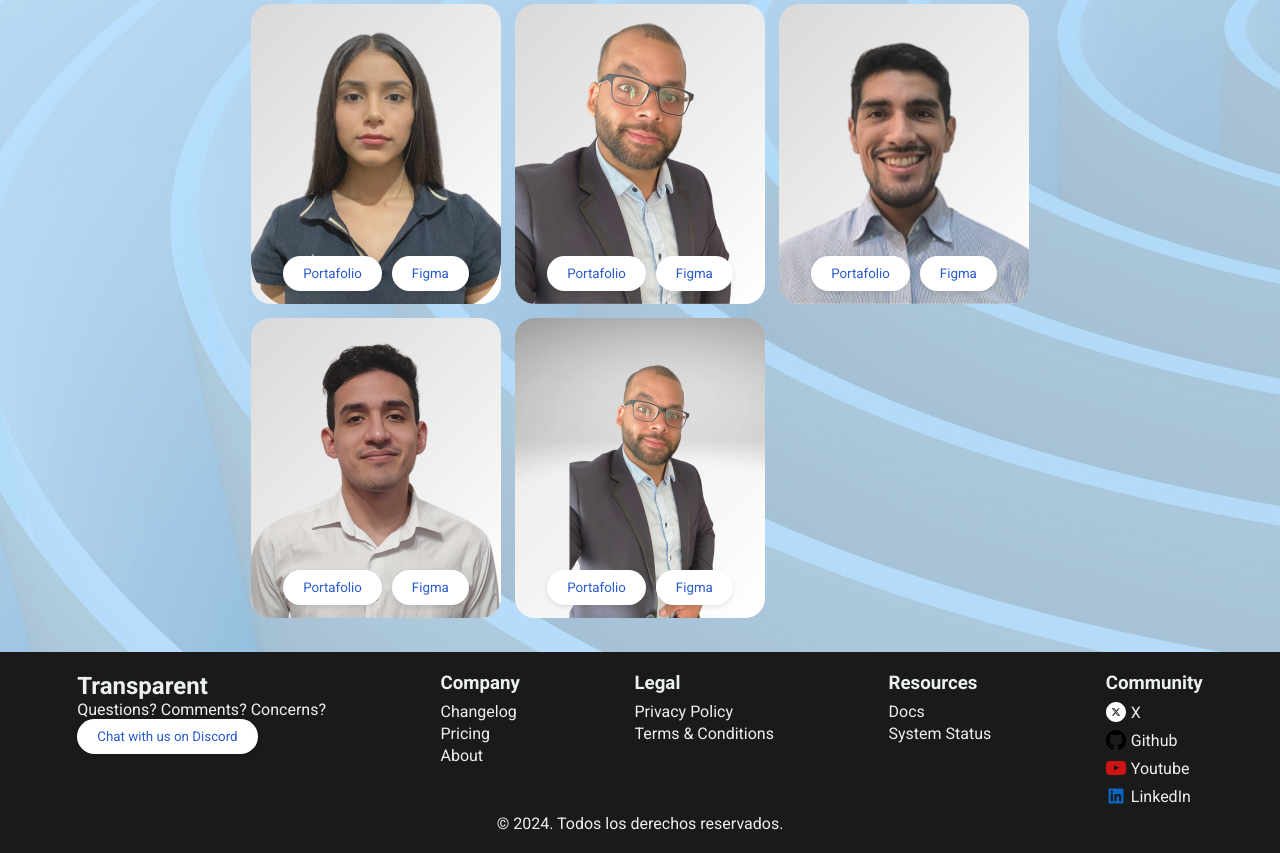
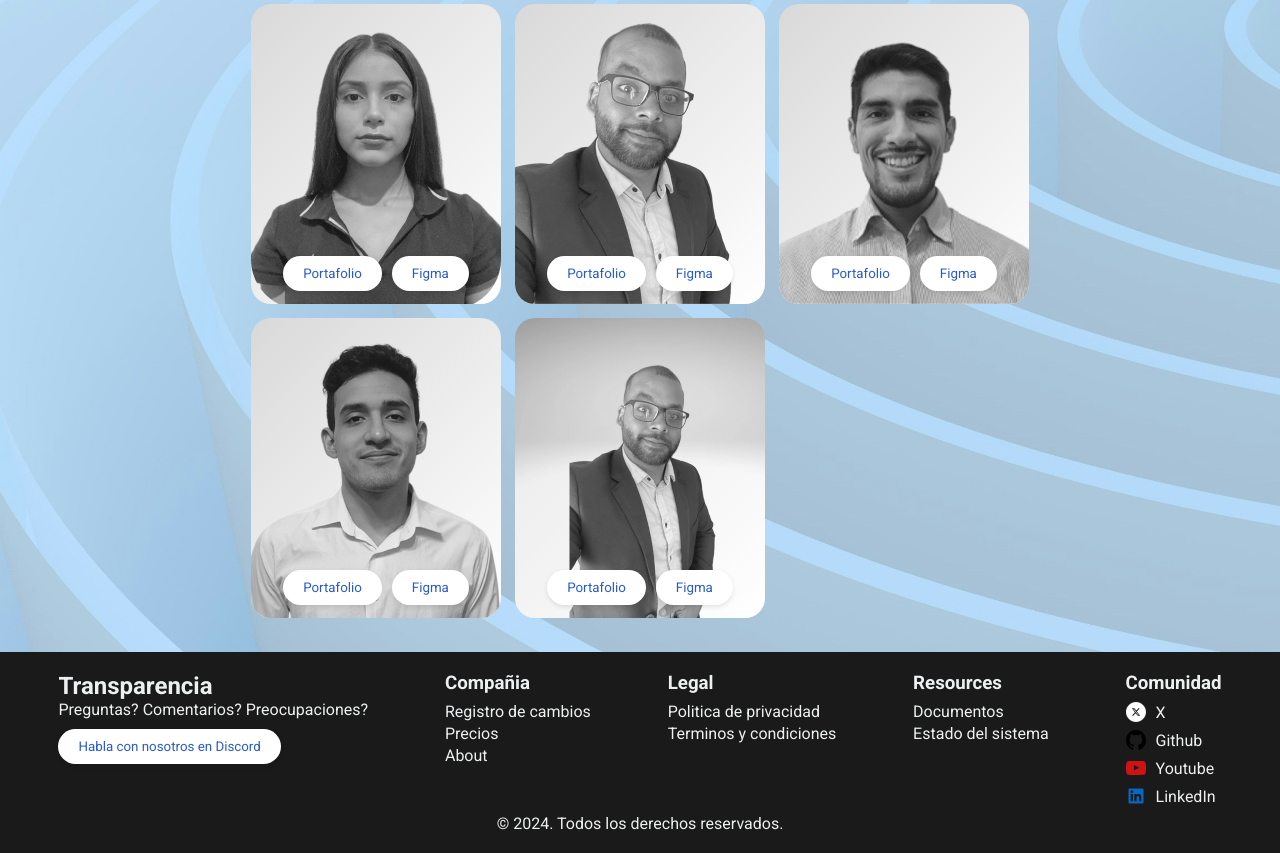
Before and after one commit to NineSoftSolutions/ConsultoraWeb_NineSoftSolutions, a plain HTML site: page pages/nosotros.html in a window 1280 px wide. Shown: the part 347-1200 px from the top of the page. Drawn offline with Linux system fonts and the light colour scheme.

Commit message:
feat: cambio footer

```diff
--- a/css/styles.css
+++ b/css/styles.css
@@ -205,7 +205,7 @@ p {
 
 /* Footer */
 
-.footer-container{
+.footer-container {
   display: flex;
   flex-direction: column;
   background-color: #1a1a1a;
@@ -213,12 +213,12 @@ p {
   padding: 20px;
 }
 
-.footer-grid{
+.footer-grid {
   display: flex;
   justify-content: space-around;
 }
 
-.footer-box h3{
+.footer-box h3 {
   margin-bottom: 8px;
 }
 
@@ -227,7 +227,6 @@ p {
   margin-bottom: 5px;
   text-decoration: none;
 }
-
 
 .footer-box a {
   text-decoration: none;
@@ -243,19 +242,19 @@ p {
   color: #2d64e3;
 }
 
-.footer-box img{
+.footer-box img {
   width: 20px;
   height: 20px;
 }
 
-.social-media-box{
+.social-media-box {
   display: flex;
   flex-direction: row;
   align-items: center;
-  gap: 5px;
+  gap: 10px;
 }
 
-.footer-box button{
+.footer-box button {
   border-radius: 30px;
   padding: 10px 20px;
   border: none;
@@ -267,9 +266,10 @@ p {
   box-shadow: 0 2px 5px rgba(0, 0, 0, 0.1);
   transition: background-color 0.3s, transform 0.3s, box-shadow 0.3s;
   color: #295bce;
+  margin-top: 10px;
 }
 
-.footer-box button:hover{
+.footer-box button:hover {
   background-color: #295bce;
   color: #ffffff;
   transform: translateY(-2px);
@@ -286,12 +286,11 @@ main {
   margin-bottom: 2rem;
 }
 
-.index-main-section{
+.index-main-section {
   display: flex;
   justify-content: center;
   width: 100%;
 }
-
 
 /* contenido de página index */
 .index-button {
@@ -308,13 +307,12 @@ main {
   color: #295bce;
 }
 
-  .index-button:hover{
+.index-button:hover {
   background-color: #295bce;
   color: #ffffff;
   transform: translateY(-2px);
   box-shadow: 0 4px 8px rgba(0, 0, 0, 0.2);
 }
-
 
 .index-main-content {
   display: inline-flex;
@@ -441,18 +439,24 @@ main {
   line-height: 22px;
 }
 
-.index-logos{
+.index-logos {
   display: flex;
   justify-content: space-between;
   width: 100%;
   padding: 10px 0;
 }
 
-.index-logos img{
+.index-logos img {
   height: auto;
-    width: auto
+  width: auto;
 }
 /* MEDIA QUERIS */
+
+@media (max-width: 480px) {
+  .nosotros-card::before {
+    filter: grayscale(0%);
+  }
+}
 
 @media (max-width: 1400px) {
   .nosotros-cards-container {
@@ -460,23 +464,17 @@ main {
     grid-template-columns: 1fr 1fr 1fr;
     gap: 10px;
   }
-  .nosotros-card::before {
-    filter: grayscale(0%);
-  }
-
-  .index-main-content .text-wrapper{
-    font-size:50px ;
+  .index-main-content .text-wrapper {
+    font-size: 50px;
     width: 100%;
   }
 }
 
-@media (max-width: 900px){
-  .index-main-content .text-wrapper{
-    white-space:unset;
+@media (max-width: 900px) {
+  .index-main-content .text-wrapper {
+    white-space: unset;
   }
 }
-
-
 
 @media (max-width: 825px) {
   .nosotros-cards-container {
@@ -485,25 +483,26 @@ main {
     gap: 10px;
   }
 
-  .footer-grid{
+  .footer-grid {
     display: flex;
     flex-direction: column;
   }
 
-  .footer-box{
+  .footer-box {
     margin-bottom: 20px;
   }
 
-  .footer-box h1, p{
+  .footer-box h1,
+  p {
     text-align: start;
   }
 
-  .footer-box button{
+  .footer-box button {
     margin-top: 20px;
   }
-  .index-main-content .text-wrapper{
-    white-space:unset;
-    font-size:50px ;
+  .index-main-content .text-wrapper {
+    white-space: unset;
+    font-size: 50px;
   }
 }
 
@@ -570,13 +569,12 @@ main {
     width: 100%;
   }
 
-  .index-main-content .text-wrapper{
-    font-size:50px ;
+  .index-main-content .text-wrapper {
+    font-size: 50px;
   }
 }
 
 @media (max-width: 432px) {
-
   .navbar {
     padding: 0.5rem;
   }
@@ -596,11 +594,11 @@ main {
   .menu-items a {
     font-size: 0.9rem;
   }
-  .index-main-content{
+  .index-main-content {
     max-width: 10vh;
   }
 
-  .index-main-section{
+  .index-main-section {
     display: flex;
     justify-content: center;
     width: 100%;
@@ -635,29 +633,28 @@ main {
     width: 100%;
   }
 
-  .index-main-content .div-wrapper-2{
+  .index-main-content .div-wrapper-2 {
     display: block;
   }
 
-  .index-herramientas{
+  .index-herramientas {
     display: flex;
     justify-content: center;
     flex-direction: column;
     align-items: center;
   }
 
-  .index-logos{
+  .index-logos {
     width: 302px;
     height: 50px;
     justify-content: space-evenly;
   }
 
-  .index-logos img{
+  .index-logos img {
     width: 40px;
     height: 40px;
   }
   footer p {
     font-size: 0.8rem;
   }
-
 }
--- a/pages/nosotros.html
+++ b/pages/nosotros.html
@@ -91,28 +91,28 @@
       <div class="footer-container">
         <div class="footer-grid">
           <div class="footer-box">
-            <h2>Transparent</h2>
-            <p>Questions? Comments? Concerns?</p>
-            <button>Chat with us on Discord</button>
+            <h2>Transparencia</h2>
+            <p>Preguntas? Comentarios? Preocupaciones?</p>
+            <button>Habla con nosotros en Discord</button>
           </div>
           <div class="footer-box">
-            <h3>Company</h3>
-            <a href=""><p>Changelog</p></a>
-            <a href=""><p>Pricing</p></a>
+            <h3>Compañia</h3>
+            <a href=""><p>Registro de cambios</p></a>
+            <a href=""><p>Precios</p></a>
             <a href=""><p>About</p></a>
           </div>
           <div class="footer-box">
             <h3>Legal</h3>
-            <a href=""><p>Privacy Policy</p></a>
-            <a href=""><p>Terms & Conditions</p></a>
+            <a href=""><p>Politica de privacidad</p></a>
+            <a href=""><p>Terminos y condiciones</p></a>
           </div>
           <div class="footer-box">
             <h3>Resources</h3>
-            <a href=""><p>Docs</p></a>
-            <a href=""><p>System Status</p></a>
+            <a href=""><p>Documentos</p></a>
+            <a href=""><p>Estado del sistema</p></a>
           </div>
           <div class="footer-box">
-            <h3>Community</h3>
+            <h3>Comunidad</h3>
             <ul>
               <a href="">
                 <li>
```
Lines whose indentation alone changed are shown as unchanged.
